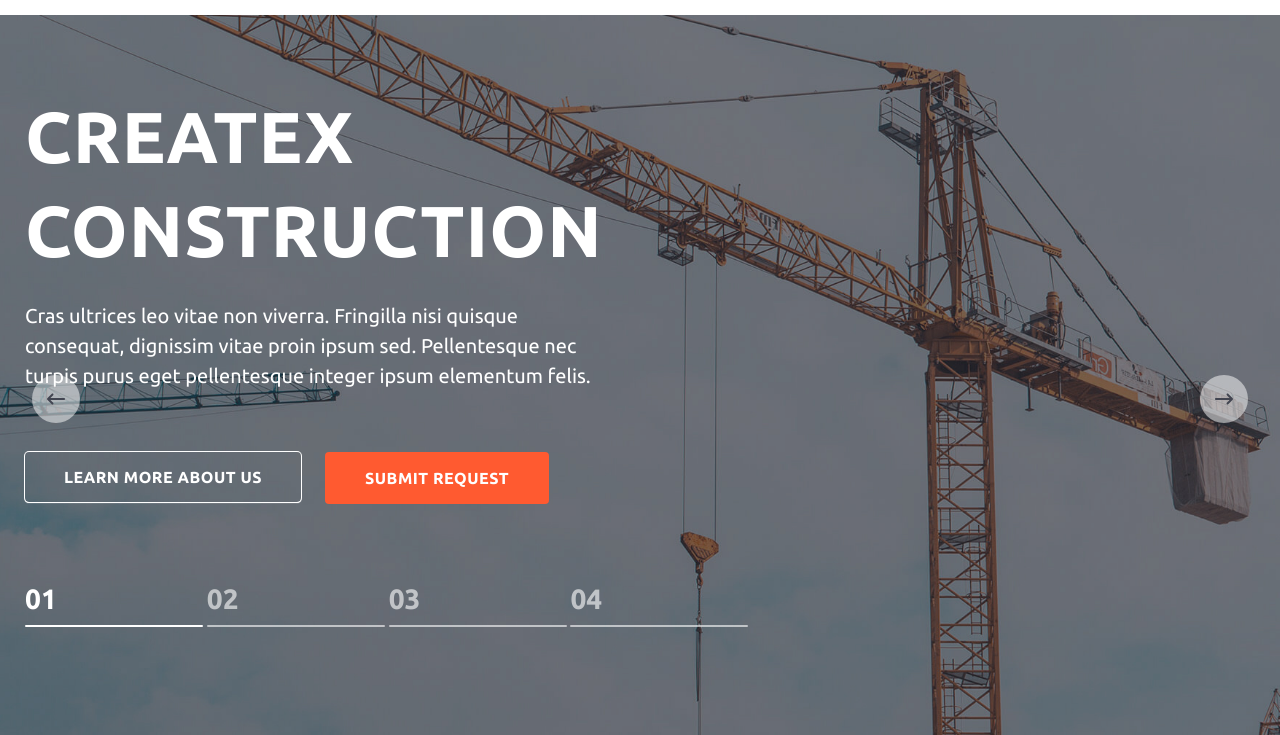
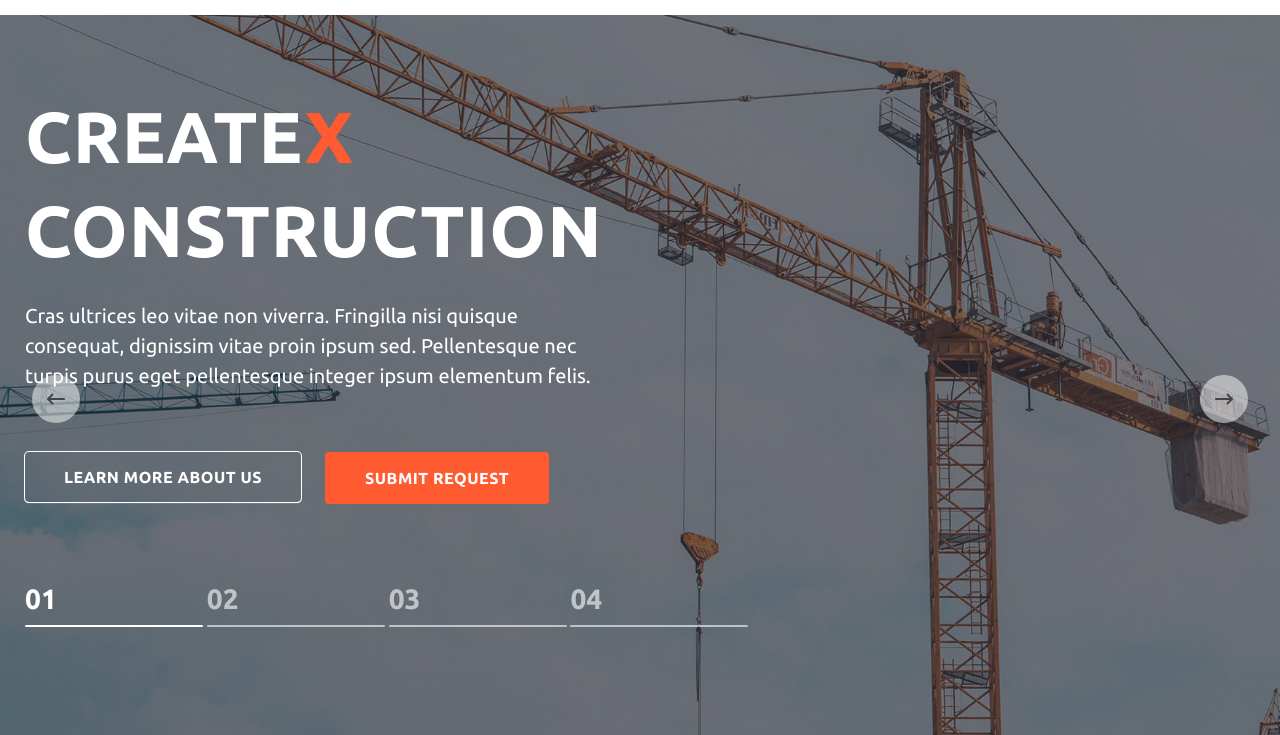
Before and after one commit to Myca11/Createx, a plain HTML site: page index.html in a window 1280 px wide. Shown: the part 65-800 px from the top of the page. Drawn offline with Linux system fonts and the light colour scheme.

Commit message:
Added a link to the design, and a small change

```diff
--- a/index.html
+++ b/index.html
@@ -52,7 +52,7 @@
     <div class="container">
       <div class="m-block">
         <div class="m-inner">
-          <h1 class="m-title">CREATEX CONSTRUCTION</h1>
+          <h1 class="m-title">CREATE<span style="color: #FF5A30;">X</span> CONSTRUCTION</h1>
           <p class="m-text">Cras ultrices leo vitae non viverra. Fringilla nisi quisque consequat, dignissim vitae proin ipsum sed. Pellentesque nec turpis purus eget pellentesque integer ipsum elementum felis. </p>
         </div>
         <div class="m-buttons">
```
Also changed, not shown: 1 other file.
